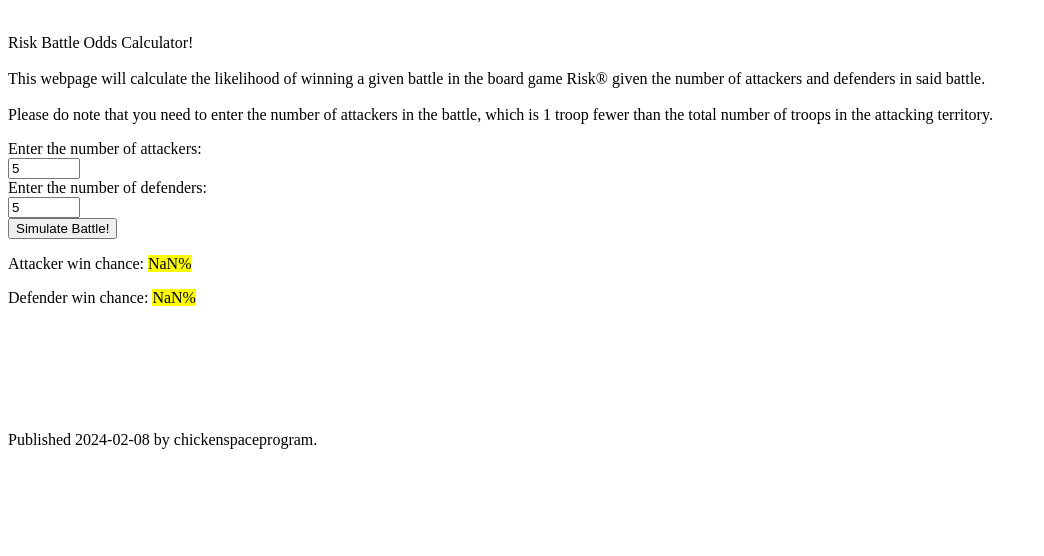
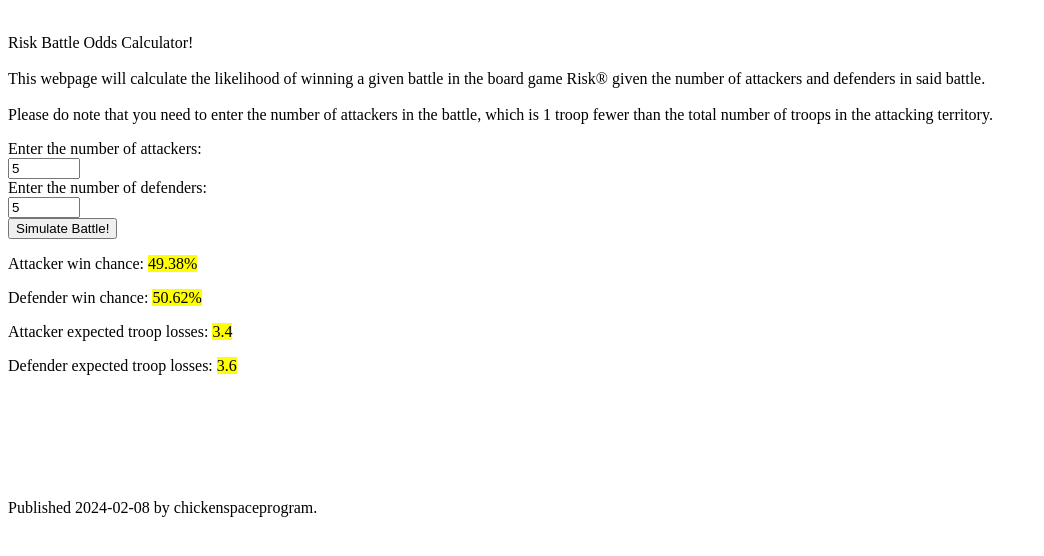
Before and after one commit to chickenspaceprogram/riskoddscalc, a plain HTML site: page index.html in a window 1280 px wide. Both pictures are taken after typing "5", "5" into the empty fields and a click on the input "Simulate Battle!". Shown: the whole page, without its empty margins (0-1044 px from the left). Drawn offline with Linux system fonts and the light colour scheme.

Commit message:
v2.0.0. Fully functional, except for how defender and attacker p(win) are switched. Still don't know why that is.

```diff
--- a/index.html
+++ b/index.html
@@ -3,7 +3,7 @@
 <head>
     <meta charset="UTF-8">
     <meta name="viewport" content="width=device-width, initial-scale=1.0">
-    <title>Risk Battle Odds Calculator</title>
+    <title>Risk Battle Odds Calculator v2.0</title>
 </head>
 <body>
     <p><br>Risk Battle Odds Calculator!<br><br>This webpage will calculate the likelihood of winning a given battle in the board game Risk® given the number of attackers and defenders in said battle.<br><br>Please do note that you need to enter the number of attackers in the battle, which is 1 troop fewer than the total number of troops in the attacking territory.</p>
--- a/scripts/main.js
+++ b/scripts/main.js
@@ -1,7 +1,7 @@
 function main() {
     event.preventDefault()
-    let atk = document.getElementById("numAtk").value;
-    let def = document.getElementById("numDef").value;
+    var atk = parseInt(document.getElementById("numAtk").value);
+    var def = parseInt(document.getElementById("numDef").value);
     if (atk >= tbl_size[0] || def >= tbl_size[1]) {
         makeTbl(atk, def);
     };
@@ -9,61 +9,47 @@ function main() {
     document.getElementById("defwinprob").innerHTML = "Defender win chance: <mark>" + (Math.round((1 - atkWinProb[atk][def]) * 100000) / 1000) + "%</mark>"
     document.getElementById("atkexplosses").innerHTML = "Attacker expected troop losses: <mark>" + (Math.round(atkExpLoss[atk][def] * 10) / 10) + "</mark>"
     document.getElementById("defexplosses").innerHTML = "Defender expected troop losses: <mark>" + (Math.round(defExpLoss[atk][def] * 10) / 10) + "</mark>"
+    console.log(atkWinProb)
 };
 
 function makeTbl(atk, def) {
     tbl_size = [atk, def];
-    atkWinProb = []
-    for (i = 0; i <= atk; i++) {
-        atkWinProb.push(JSON.parse(JSON.stringify(Array(def + 1).fill(0))))
-        console.log(atkWinProb)
+    atkWinProb = Array.from(Array(atk + 1), () => new Array(def + 1).fill(0)); // thank you to someone here: https://stackoverflow.com/questions/966225/how-can-i-create-a-two-dimensional-array-in-javascript
+    atkExpLoss = Array.from(Array(atk + 1), () => new Array(def + 1).fill(0)); // seriously why are JS arrays so dumb
+    defExpLoss = Array.from(Array(atk + 1), () => new Array(def + 1).fill(0));
+    for (i = 1; i <= atk; i++) {
+        atkWinProb[0][i] = 1
     }
-    atkWinProb[0] = Array(def + 1).fill(1)
-    atkWinProb[0][0] = 0
-    atkWinProb[1][2] = 69
-    console.log(atkWinProb)
-    /*
-    Why did I think it was a good idea to change variable names from the python script?
-    This sucked to rewrite for the FIFTH time.
-    (original Python script, TI-BASIC, Fortran, new Python script, and now this JS script)
 
-    im gonna lose my mind >:(
-
-    (by the way, the probabilities here are from datagenetics.com/blog/november22011/index.html)
-    I've calculated them myself before with a python script (not included) but if you don't want to do that just take them from there.
-    The idea (but not the algorithm) for this whole long project that has spanned years originally came from this article.
-
-    While I'm here, holy hell I apologise for this block of code. It is hideous.
-    */
     for (numAtk = 1; numAtk <= atk; numAtk++) {
         for (numDef = 1; numDef <= def; numDef++) {
             if (numDef >= 2) {
                 if (numAtk >= 3) {
                     atkWinProb[numAtk][numDef] = atkWinProb[numAtk][numDef - 2] * (2890 / 7776) + atkWinProb[numAtk - 2][numDef] * (2275 / 7776) + atkWinProb[numAtk - 1][numDef - 1] * (2611 / 7776);
-                    //atkExpLoss[numAtk][numDef] = atkExpLoss[numAtk][numDef - 2] * (2890 / 7776) + (atkExpLoss[numAtk - 2][numDef] + 2) * (2275 / 7776) + (atkExpLoss[numAtk - 1][numDef - 1] + 1) * (2611 / 7776);
-                    //defExpLoss[numAtk][numDef] = (defExpLoss[numAtk][numDef - 2] + 2) * (2890 / 7776) + defExpLoss[numAtk - 2][numDef] * (2275 / 7776) + (defExpLoss[numAtk - 1][numDef - 1] + 1) * (2611 / 7776);
+                    atkExpLoss[numAtk][numDef] = atkExpLoss[numAtk][numDef - 2] * (2890 / 7776) + (atkExpLoss[numAtk - 2][numDef] + 2) * (2275 / 7776) + (atkExpLoss[numAtk - 1][numDef - 1] + 1) * (2611 / 7776);
+                    defExpLoss[numAtk][numDef] = (defExpLoss[numAtk][numDef - 2] + 2) * (2890 / 7776) + defExpLoss[numAtk - 2][numDef] * (2275 / 7776) + (defExpLoss[numAtk - 1][numDef - 1] + 1) * (2611 / 7776);
                 } else if (numAtk === 2) {
                     atkWinProb[numAtk][numDef] = atkWinProb[numAtk][numDef - 2] * (295 / 1296) + atkWinProb[numAtk - 2][numDef] * (581 / 1296) + atkWinProb[numAtk - 1][numDef - 1] * (420 / 1296);
-                    //atkExpLoss[numAtk][numDef] = atkExpLoss[numAtk][numDef - 2] * (295 / 1296) + (atkExpLoss[numAtk - 2][numDef] + 2) * (581 / 1296) + (atkExpLoss[numAtk - 1][numDef - 1] + 1) * (420 / 1296);
-                    //defExpLoss[numAtk][numDef] = (defExpLoss[numAtk][numDef - 2] + 2) * (295 / 1296) + defExpLoss[numAtk - 2][numDef] * (581 / 1296) + (defExpLoss[numAtk - 1][numDef - 1] + 1) * (420 / 1296);
+                    atkExpLoss[numAtk][numDef] = atkExpLoss[numAtk][numDef - 2] * (295 / 1296) + (atkExpLoss[numAtk - 2][numDef] + 2) * (581 / 1296) + (atkExpLoss[numAtk - 1][numDef - 1] + 1) * (420 / 1296);
+                    defExpLoss[numAtk][numDef] = (defExpLoss[numAtk][numDef - 2] + 2) * (295 / 1296) + defExpLoss[numAtk - 2][numDef] * (581 / 1296) + (defExpLoss[numAtk - 1][numDef - 1] + 1) * (420 / 1296);
                 } else {
                     atkWinProb[numAtk][numDef] = atkWinProb[numAtk][numDef - 1] * (55 / 216) + atkWinProb[numAtk - 1][numDef] * (161 / 216);
-                    //atkExpLoss[numAtk][numDef] = atkExpLoss[numAtk][numDef - 1] * (55 / 216) + (atkExpLoss[numAtk - 1][numDef] + 1) * (161 / 216);
-                    //defExpLoss[numAtk][numDef] = (defExpLoss[numAtk][numDef - 1] + 1) * (55 / 216) + defExpLoss[numAtk - 1][numDef] * (161 / 216);
+                    atkExpLoss[numAtk][numDef] = atkExpLoss[numAtk][numDef - 1] * (55 / 216) + (atkExpLoss[numAtk - 1][numDef] + 1) * (161 / 216);
+                    defExpLoss[numAtk][numDef] = (defExpLoss[numAtk][numDef - 1] + 1) * (55 / 216) + defExpLoss[numAtk - 1][numDef] * (161 / 216);
                 };
             } else {
                 if (numAtk >= 3) {
                     atkWinProb[numAtk][numDef] = atkWinProb[numAtk][numDef - 1] * (855 / 1296) + atkWinProb[numAtk - 1][numDef] * (441 / 1296);
-                    //atkExpLoss[numAtk][numDef] = atkExpLoss[numAtk][numDef - 1] * (855 / 1296) + (atkExpLoss[numAtk - 1][numDef] + 1) * (441 / 1296);
-                    //defExpLoss[numAtk][numDef] = (defExpLoss[numAtk][numDef - 1] + 1) * (855 / 1296) + defExpLoss[numAtk - 1][numDef] * (441 / 1296);
+                    atkExpLoss[numAtk][numDef] = atkExpLoss[numAtk][numDef - 1] * (855 / 1296) + (atkExpLoss[numAtk - 1][numDef] + 1) * (441 / 1296);
+                    defExpLoss[numAtk][numDef] = (defExpLoss[numAtk][numDef - 1] + 1) * (855 / 1296) + defExpLoss[numAtk - 1][numDef] * (441 / 1296);
                 } else if (numAtk === 2) {
                     atkWinProb[numAtk][numDef] = atkWinProb[numAtk][numDef - 1] * (125 / 216) + atkWinProb[numAtk - 1][numDef] * (91 / 216);
-                    //atkExpLoss[numAtk][numDef] = atkExpLoss[numAtk][numDef - 1] * (125 / 216) + (atkExpLoss[numAtk - 1][numDef] + 1) * (91 / 216);
-                    //defExpLoss[numAtk][numDef] = (defExpLoss[numAtk][numDef - 1] + 1) * (125 / 216) + defExpLoss[numAtk - 1][numDef] * (91 / 216);
+                    atkExpLoss[numAtk][numDef] = atkExpLoss[numAtk][numDef - 1] * (125 / 216) + (atkExpLoss[numAtk - 1][numDef] + 1) * (91 / 216);
+                    defExpLoss[numAtk][numDef] = (defExpLoss[numAtk][numDef - 1] + 1) * (125 / 216) + defExpLoss[numAtk - 1][numDef] * (91 / 216);
                 } else {
                     atkWinProb[numAtk][numDef] = atkWinProb[numAtk][numDef - 1] * (15 / 36) + atkWinProb[numAtk - 1][numDef] * (21 / 36);
-                    //atkExpLoss[numAtk][numDef] = atkExpLoss[numAtk][numDef - 1] * (15 / 36) + (atkExpLoss[numAtk - 1][numDef] + 1) * (21 / 36);
-                    //defExpLoss[numAtk][numDef] = (defExpLoss[numAtk][numDef - 1] + 1) * (15 / 36) + defExpLoss[numAtk - 1][numDef] * (21 / 36);
+                    atkExpLoss[numAtk][numDef] = atkExpLoss[numAtk][numDef - 1] * (15 / 36) + (atkExpLoss[numAtk - 1][numDef] + 1) * (21 / 36);
+                    defExpLoss[numAtk][numDef] = (defExpLoss[numAtk][numDef - 1] + 1) * (15 / 36) + defExpLoss[numAtk - 1][numDef] * (21 / 36);
                 };
             };
         };
```
